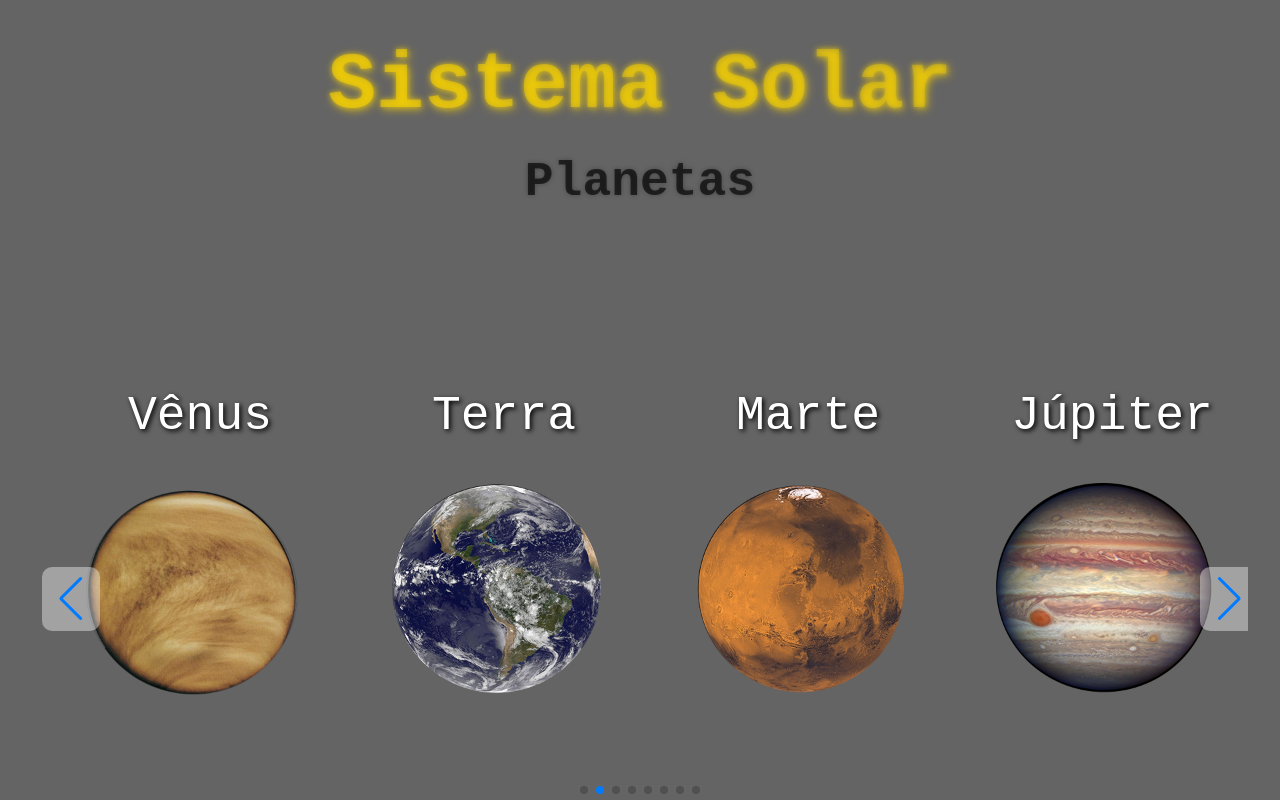
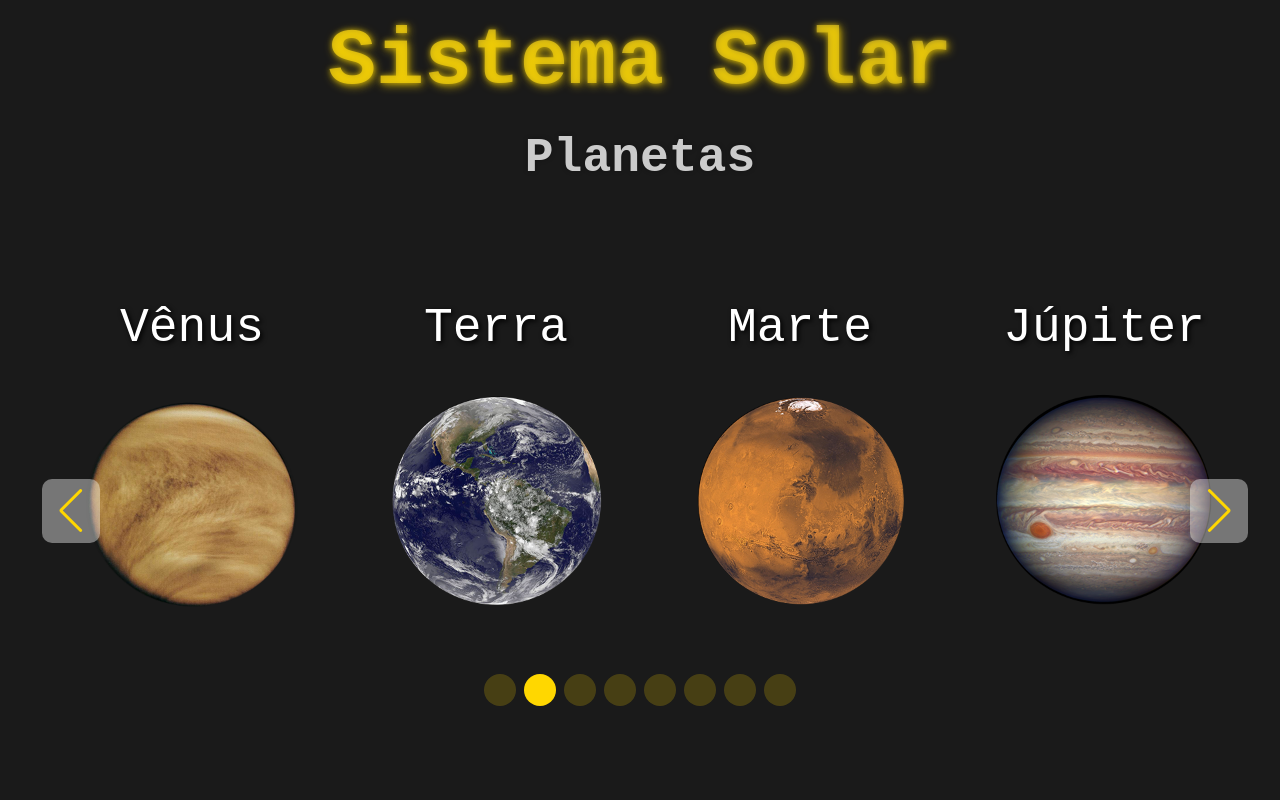
Before and after one commit to RabeloGuedes/Solar-System, a React (Create React App) app: page / in a window 1280 px wide. Shown: the top 800 px of the page. Built offline with nearby package versions, Linux system fonts and the light colour scheme.

Commit message:
Ajusta formatação do swiper-pagination.

```diff
--- a/src/App.css
+++ b/src/App.css
@@ -6,7 +6,7 @@
 }
 
 body {
-  background-color: rgb(100, 100, 100);
+  background-color: rgb(26, 26, 26);
 }
 
 .App {
--- a/src/components/Header.css
+++ b/src/components/Header.css
@@ -17,7 +17,7 @@
 	background-clip: text;
 	background-size: 800%;
 	text-align: center;
-	margin-top: 0.5em;
+	margin-top: 0.2em;
 	text-shadow: 0 0 5px rgba(0, 0, 0, 0.289);
 	animation: sun-spin infinite 10s alternate ease-in-out;
 }
@@ -40,7 +40,7 @@
 .planets-title {
 	font-size: 3em;
 	font-weight: bold;
-	color: rgba(0, 0, 0, 0.639);
+	color: rgba(255, 255, 255, 0.779);
 	text-align: center;
 	margin-top: 0.5em;
 	text-shadow: 0 0 5px rgba(0, 0, 0, 0.289);
--- a/src/components/SolarSystem.css
+++ b/src/components/SolarSystem.css
@@ -23,6 +23,7 @@
 .swiper {
   height: 95vh;
   width: 95vw;
+  margin-top: -7rem;
 }
 
 .swiper-slide {
@@ -35,6 +36,7 @@
   padding: 2rem 1.8rem;
   border-radius: 10px;
   transition: all 0.3s;
+  color: gold !important;
 }
 
 .swiper-button-next:hover, .swiper-button-prev:hover {
@@ -42,15 +44,17 @@
 }
 
 .swiper-pagination {
-  margin-bottom: 10rem;
+  margin-bottom: 1rem;
 }
 
 .swiper-pagination-bullet {
-  background-color: red;
+  background-color: gold !important;
+  width: 2rem !important;
+  height: 2rem !important;
 }
 
 .swiper-button-next {
-  margin-right: -20px;
+  margin-right: -10px;
 }
 
 @media screen and (max-height: 400px) {
@@ -66,13 +70,28 @@
 @media screen and (min-height: 600px ) and (max-height: 800px) {
   .planet-card .planet-name {
     top: calc(30% - 2em);
+    left: .5rem;
+  }
+  .swiper {
+    margin-top: -3rem;
+  }
+  .swiper-pagination {
+    margin-bottom: 5rem;
+    margin-top: -5rem;
   }
 }
 
 @media screen and (min-height: 800px ) {
   .planet-card .planet-name {
     top: calc(30% - 1em);
-    left: 1rem;
+    left: .5rem;
+  }
+  .swiper {
+    margin-top: -4rem;
+  }
+  .swiper-pagination {
+    margin-bottom: 10rem;
+    margin-top: -10rem;
   }
 }
 
```
